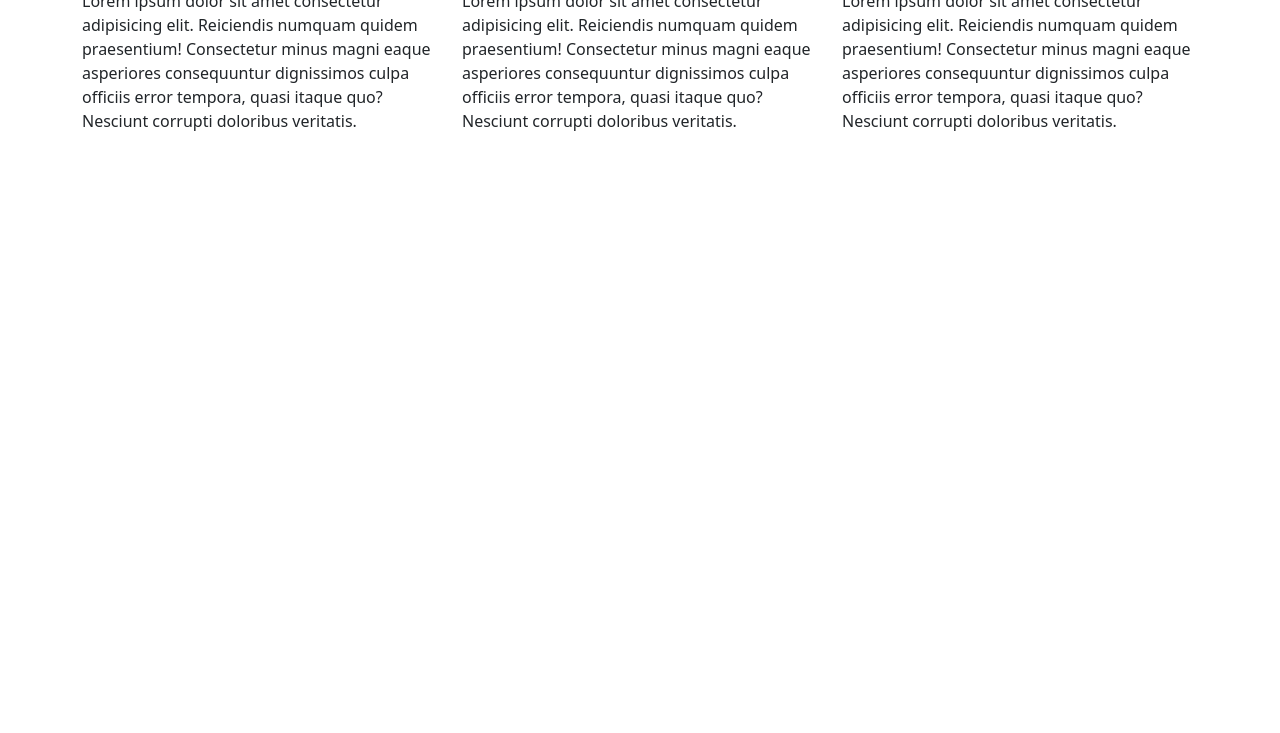
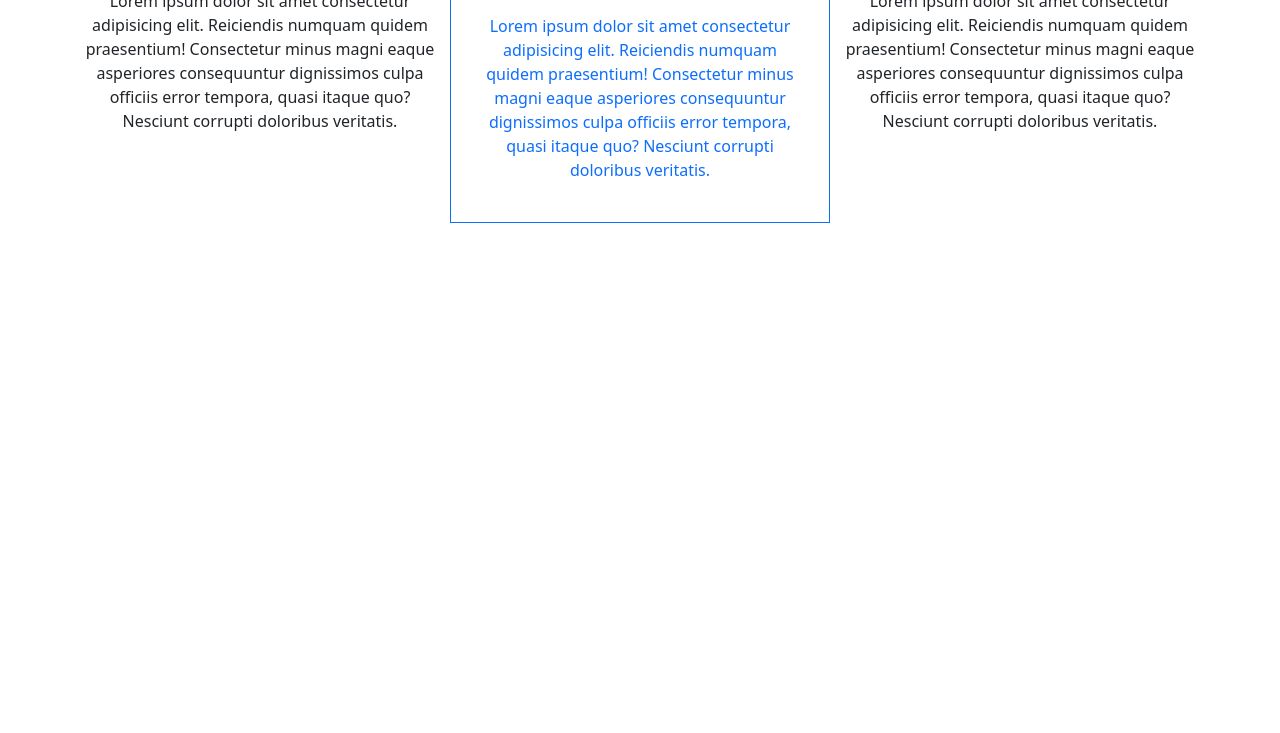
Before and after one commit to ayushi-khare-ps/bootstrap-experiments, a plain HTML site: page index.html in a window 1280 px wide. Shown: the part 67-800 px from the top of the page. Drawn offline with nearby package versions, Linux system fonts and the light colour scheme.

Commit message:
Styled index page

```diff
--- a/index.html
+++ b/index.html
@@ -15,13 +15,13 @@
     <main>
         <div class="container">
             <div class="row">
-                <div class="col-md-4">
+                <div class="col-md-4 text-md-center">
                     <p>Lorem ipsum dolor sit amet consectetur adipisicing elit. Reiciendis numquam quidem praesentium! Consectetur minus magni eaque asperiores consequuntur dignissimos culpa officiis error tempora, quasi itaque quo? Nesciunt corrupti doloribus veritatis.</p>
                 </div>
-                <div class="col-md-4">
+                <div class="col-md-4 text-primary border border-primary p-4 text-md-center" >
                     <p>Lorem ipsum dolor sit amet consectetur adipisicing elit. Reiciendis numquam quidem praesentium! Consectetur minus magni eaque asperiores consequuntur dignissimos culpa officiis error tempora, quasi itaque quo? Nesciunt corrupti doloribus veritatis.</p>
                 </div>
-                <div class="col-md-4">
+                <div class="col-md-4 text-md-center">
                     <p>Lorem ipsum dolor sit amet consectetur adipisicing elit. Reiciendis numquam quidem praesentium! Consectetur minus magni eaque asperiores consequuntur dignissimos culpa officiis error tempora, quasi itaque quo? Nesciunt corrupti doloribus veritatis.</p>
                 </div>
 
```
